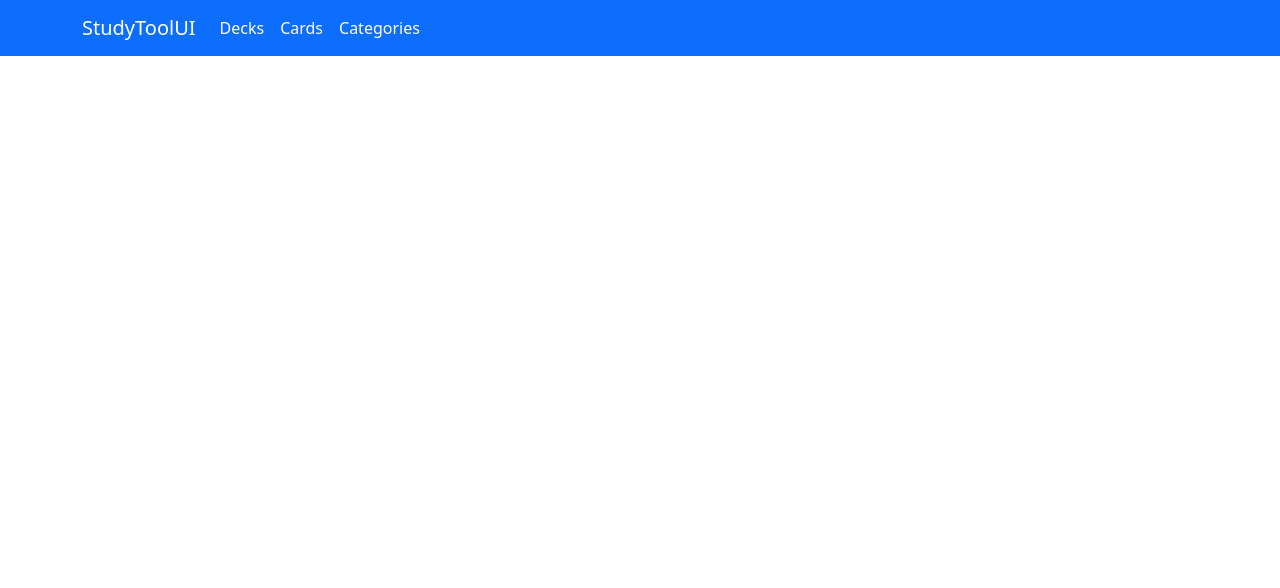
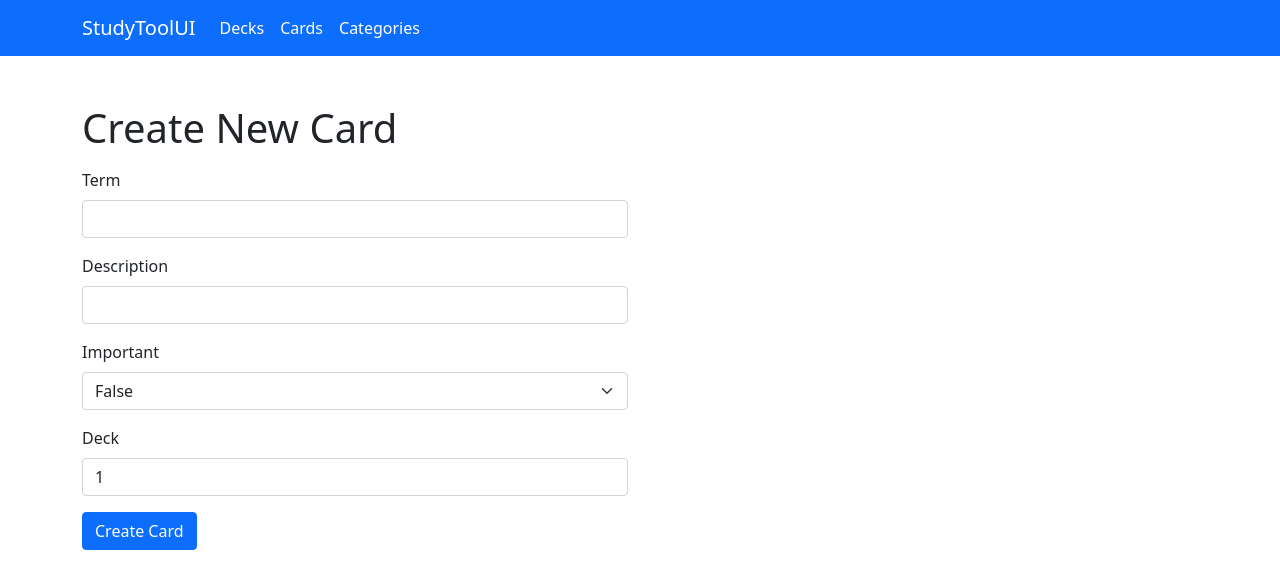
Before and after one commit to ianmbrain/StudyToolUI, an Angular app: page /categories/cards/1 in a window 1280 px wide. Before the commit this address led to /. Shown: the top 588 px of the page. Built offline with nearby package versions, Linux system fonts and the light colour scheme.

Commit message:
Imp: Added component to add cards to a specific category.

```diff
--- a/src/app/app-routing.module.ts
+++ b/src/app/app-routing.module.ts
@@ -15,6 +15,7 @@ import { CardStudyComponent } from './components/cards/card-study/card-study.com
 import { CategoryCardsComponent } from './components/categories/category-cards/category-cards.component';
 import { AddCardCategoryComponent } from './components/cards/add-card-category/add-card-category.component';
 import { CardCategoriesComponent } from './components/cards/card-categories/card-categories.component';
+import { AddCategoryCardComponent } from './components/categories/add-category-card/add-category-card.component';
 
 const routes: Routes = [
   {
@@ -58,6 +59,10 @@ const routes: Routes = [
     component: CategoryCardsComponent
   },
   {
+    path: 'categories/cards/:categoryId',
+    component: AddCategoryCardComponent
+  },
+  {
     path: 'cards',
     component: CardListComponent
   },
--- a/src/app/app.module.ts
+++ b/src/app/app.module.ts
@@ -20,6 +20,7 @@ import { CardStudyComponent } from './components/cards/card-study/card-study.com
 import { CategoryCardsComponent } from './components/categories/category-cards/category-cards.component';
 import { AddCardCategoryComponent } from './components/cards/add-card-category/add-card-category.component';
 import { CardCategoriesComponent } from './components/cards/card-categories/card-categories.component';
+import { AddCategoryCardComponent } from './components/categories/add-category-card/add-category-card.component';
 
 @NgModule({
   declarations: [
@@ -38,7 +39,8 @@ import { CardCategoriesComponent } from './components/cards/card-categories/card
     CardStudyComponent,
     CategoryCardsComponent,
     AddCardCategoryComponent,
-    CardCategoriesComponent
+    CardCategoriesComponent,
+    AddCategoryCardComponent
   ],
   imports: [
     BrowserModule,
--- /dev/null
+++ b/src/app/components/categories/add-category-card/add-category-card.component.html
@@ -0,0 +1,31 @@
+<div class="container my-5">
+    <h1 class="mb-3">Create New Card</h1>
+    <div class="row">
+        <div class="col-6">
+            <form #form="ngForm" (ngSubmit)="addCard()">
+                <div class="mb-3">
+                  <label for="term" class="form-label">Term</label>
+                  <input type="text" class="form-control" id="term" name="term" [(ngModel)] = "addCardRequest.term">
+                </div>
+                <div class="mb-3">
+                    <label for="description" class="form-label">Description</label>
+                    <input type="text" class="form-control" id="description" name="description" [(ngModel)] = "addCardRequest.description">
+                  </div>
+                  <div class="mb-3">
+                    <label class="form-label" for="important">Important</label>
+                    <select class="form-select" id="important" type="boolean" name="important" [(ngModel)] = "addCardRequest.important">
+                      <option selected>Choose...</option>
+                      <option [ngValue]=false>False</option>
+                      <option [ngValue]=true>True</option>
+                    </select>
+                  </div>
+                <div class="mb-3">
+                  <label for="deck" class="form-label">Deck</label>
+                  <input type="number" class="form-control" id="deck" name="deck" [(ngModel)] = "deckId">
+                </div>
+
+                <button type="submit" class="btn btn-primary">Create Card</button>
+              </form>
+        </div>
+    </div>
+</div>
--- /dev/null
+++ b/src/app/components/categories/add-category-card/add-category-card.component.ts
@@ -0,0 +1,44 @@
+import { Component } from '@angular/core';
+import { ActivatedRoute, Router } from '@angular/router';
+import { Card } from 'src/app/models/card.model';
+import { CardsService } from 'src/app/services/cards.service';
+
+@Component({
+  selector: 'app-add-category-card',
+  templateUrl: './add-category-card.component.html',
+  styleUrls: ['./add-category-card.component.css']
+})
+export class AddCategoryCardComponent {
+
+  addCardRequest: Card = {
+    term: '',
+    description: '',
+    important: false
+  };
+
+  deckId: Number = 1;
+  categoryId: Number = 0;
+
+  constructor(private cardsService: CardsService, private route: ActivatedRoute, private router: Router) { }
+
+  ngOnInit(): void {
+    this.route.paramMap.subscribe({
+      next:(params) => {
+        const categoryId = params.get('categoryId');
+
+        if(categoryId) {
+          this.categoryId = parseInt(categoryId);
+        }
+      }
+    })
+  }
+
+  addCard() {
+    this.cardsService.addCard(this.deckId, this.categoryId, this.addCardRequest)
+    .subscribe({
+      next:(request) => { }
+    });
+
+    this.router.navigate(['/categories/cards', this.categoryId]);
+  }
+}
```
Also changed, not shown: src/app/components/categories/add-category-card/add-category-card.component.css (added), 1 other file (tests, documents, lock files or other folders).
